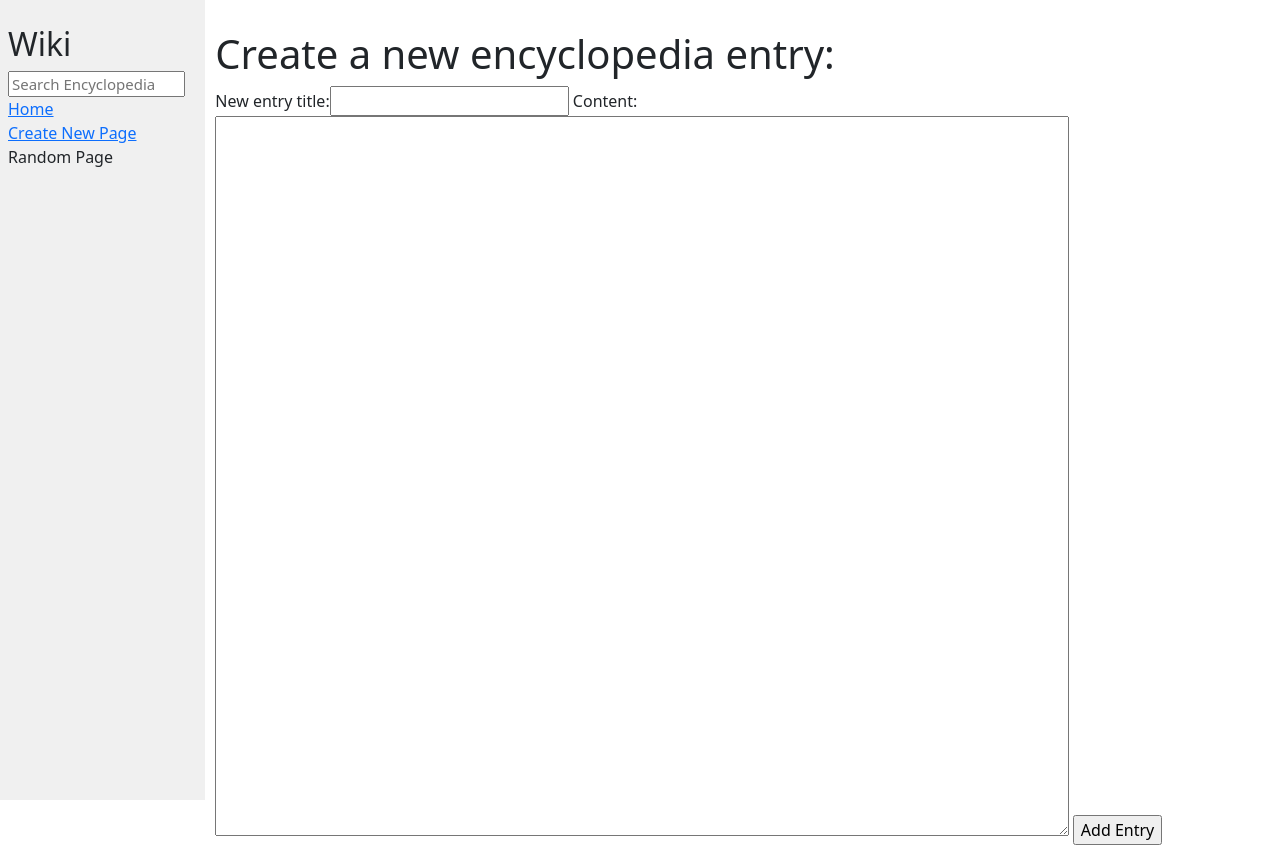
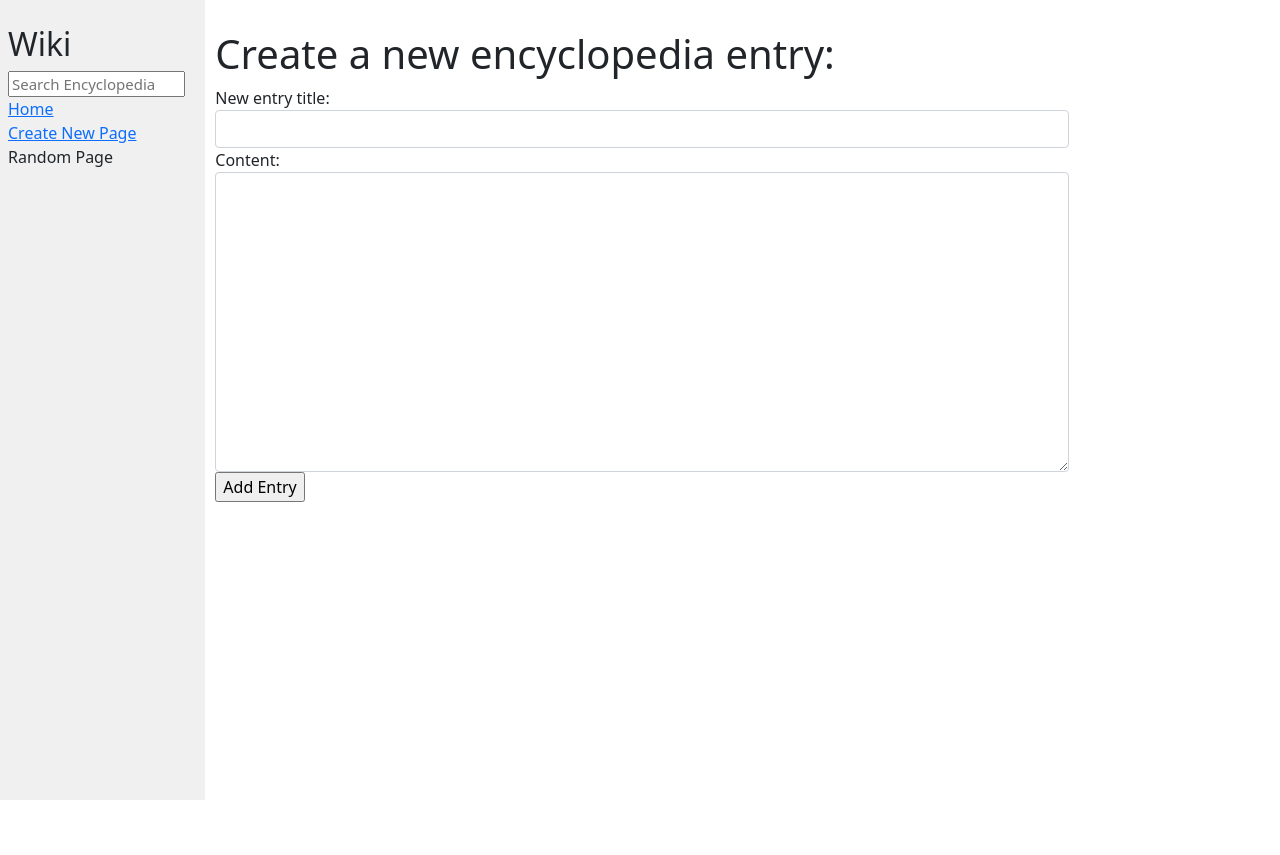
Before and after one commit to xlowen/cs50wiki.github.io, a Django app: page /new in a window 1280 px wide. After the commit the page ends 800 px from the top, so only its background shows below. Run offline with Django 3.2, Linux system fonts and the light colour scheme.

Commit message:
add style fix search bug

```diff
--- a/encyclopedia/static/encyclopedia/styles.css
+++ b/encyclopedia/static/encyclopedia/styles.css
@@ -13,8 +13,13 @@ h1 {
 }
 
 textarea {
-    height: 90vh;
+    height: 50vh;
     width: 80%;
+}
+
+.tasize {
+    width: 60%;
+    height: 50vh;
 }
 
 .main {
--- a/encyclopedia/templates/encyclopedia/new.html
+++ b/encyclopedia/templates/encyclopedia/new.html
@@ -12,10 +12,12 @@
     {% else %}
 
     <h1>Create a new encyclopedia entry:</h1>
-    <form action="{% url 'encyclopedia:new' %}" method="POST">
-        {% csrf_token %}
-        {{ form }}
-        <input type="submit" value="Add Entry">
-    </form>
+    <div class="mb-3">
+        <form action="{% url 'encyclopedia:new' %}" method="POST">
+            {% csrf_token %}
+            {{ form }}
+            <input type="submit" value="Add Entry">
+        </form>
+    </div>
     {% endif %}
 {% endblock %}
--- a/encyclopedia/views.py
+++ b/encyclopedia/views.py
@@ -5,8 +5,8 @@ from django import forms
 from . import util
 
 class NewTaskForm(forms.Form):
-    Title = forms.CharField(label="New entry title:")
-    Content = forms.CharField(widget=forms.Textarea)
+    Title = forms.CharField(label="New entry title:", widget=forms.TextInput(attrs={'class': 'form-control', 'style': 'width: 80%'}))
+    Content = forms.CharField(widget=forms.Textarea(attrs={'class':'form-control tasize', 'style': 'width: 80%; height: 300px'}))
 
 
 def index(request):
@@ -56,7 +56,8 @@ def result(request):
     req = request.GET['q'].lower()
     entries = util.lowentry(util.list_entries())
     result = [entry for entry in entries if req in entry]
-    print(req)
+    print("isso é request.get:", request.GET)
+    print("isso é req:", req)
 
     if req == "":
         print("entered null")
@@ -66,9 +67,10 @@ def result(request):
         "rentry": rentry
     })
     elif req.lower() in entries:
-        print("entered entryfound")
         etitle = util.get_entry(req)
+        print(etitle)
         return render(request, "wiki/entry.html",{
+            "title": req,
             "etitle": etitle
         })
     elif result:
@@ -88,7 +90,7 @@ def edit(request):
 
     class EditForm(forms.Form):
         Name = forms.CharField(widget=forms.HiddenInput)
-        Current = forms.CharField(widget=forms.Textarea)
+        Current = forms.CharField(widget=forms.Textarea(attrs={'class': 'form-control', 'style': 'width: 80%; height: 300px;'}))
 
     if request.method == "GET":
         current = request.GET['title']
```
Also changed, not shown: encyclopedia/templates/encyclopedia/edit.html (+7 -6 lines), entries/oi.md (added, +1 -0 lines).
